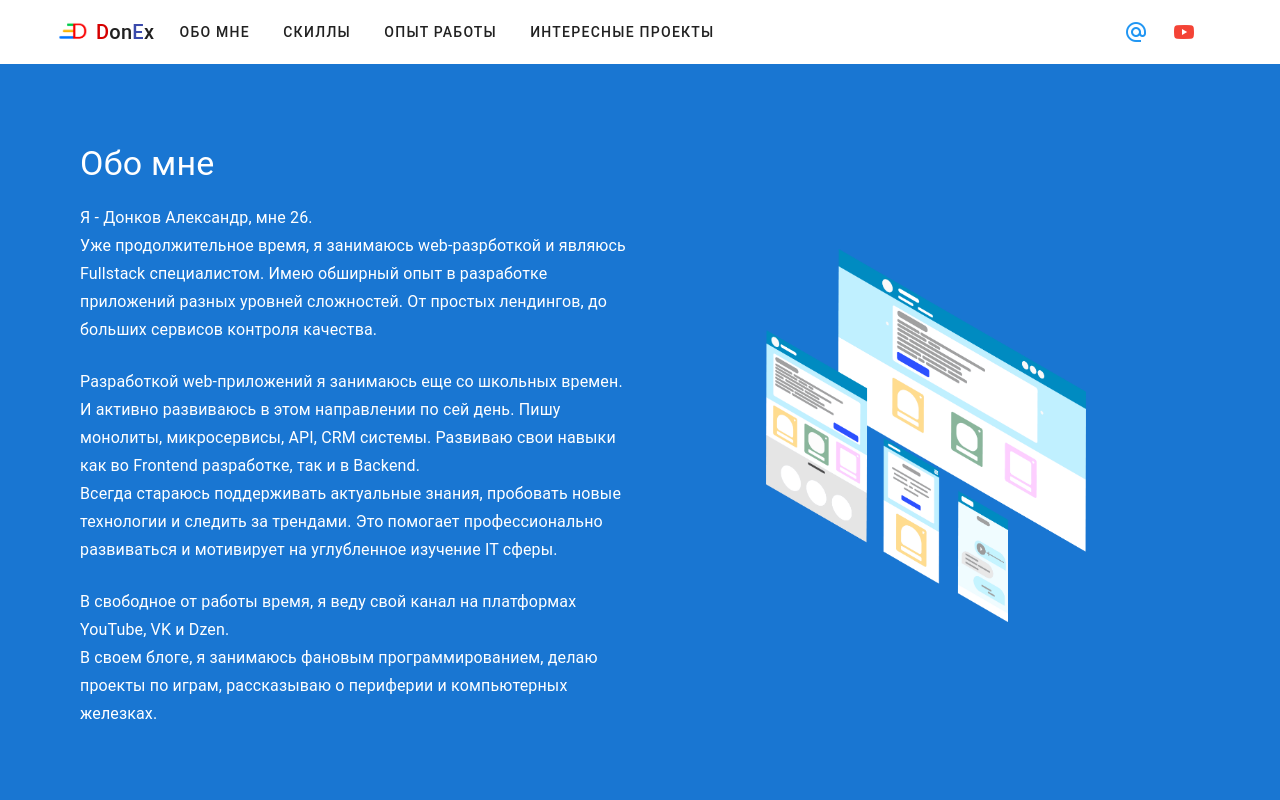
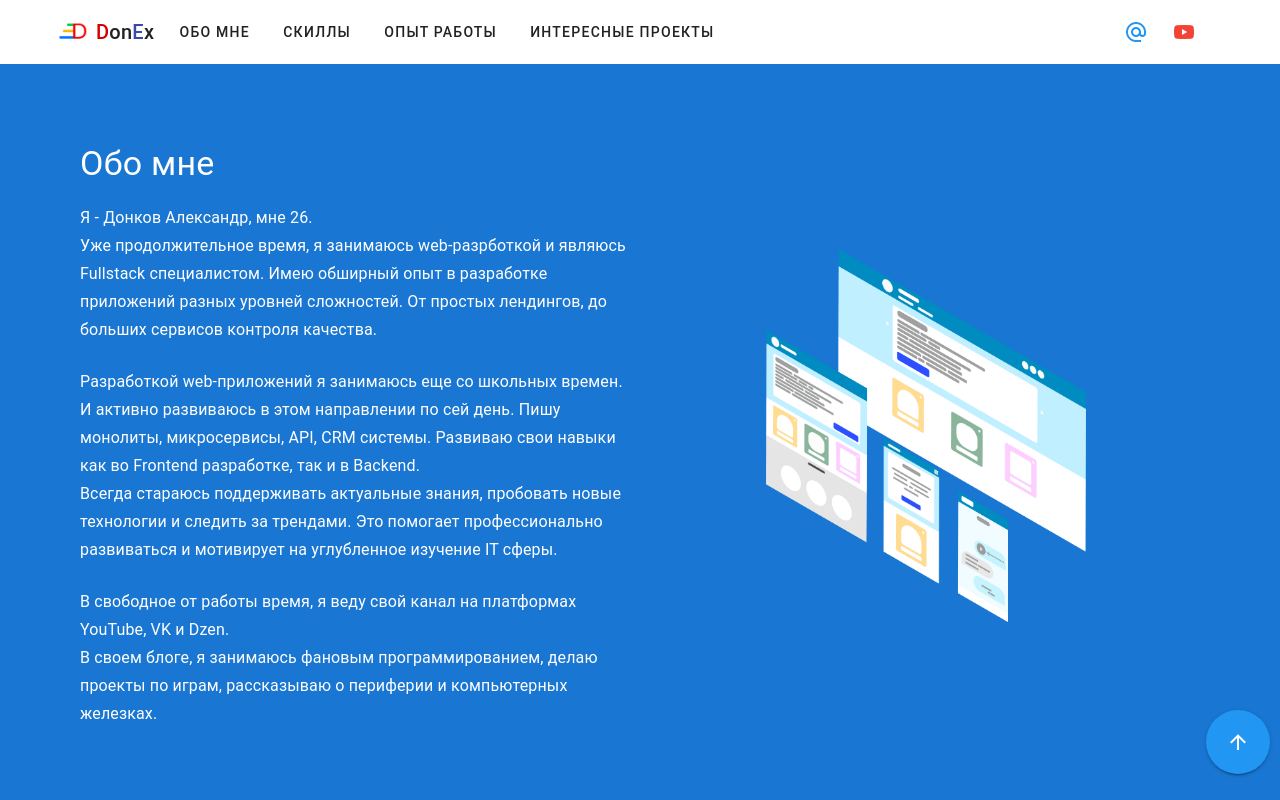
Before and after one commit to donexdoc/donex-project-vue, a Vue app: page / in a window 1280 px wide. Shown: the top 800 px of the page. Built offline with nearby package versions, Linux system fonts and the light colour scheme.

Commit message:
Добавлена кнопка возврата на верх страницы

```diff
--- /dev/null
+++ b/src/components/navigation/ScrollFab.vue
@@ -0,0 +1,23 @@
+<template>
+  <div class="floating-button-area">
+    <v-btn icon="mdi-arrow-up" class="my-4" color="blue" size="64" @click="scrollToTop"></v-btn>
+  </div>
+</template>
+
+<script setup lang="ts">
+import { useGoTo } from 'vuetify'
+
+const goTo = useGoTo()
+
+const scrollToTop = () => {
+  goTo(0)
+}
+</script>
+
+<style scoped>
+.floating-button-area {
+  position: fixed;
+  bottom: 10px;
+  right: 10px;
+}
+</style>
--- a/src/views/MainView.vue
+++ b/src/views/MainView.vue
@@ -5,6 +5,7 @@ import WorkExperience from '@/components/MainSections/WorkExperience.vue'
 import YTBlog from '@/components/MainSections/YTBlog.vue'
 import AboutMe from '@/components/MainSections/AboutMe.vue'
 import ContactLinks from '@/components/MainSections/ContactLinks.vue'
+import ScrollFab from '@/components/Navigation/ScrollFab.vue'
 </script>
 
 <template>
@@ -14,4 +15,5 @@ import ContactLinks from '@/components/MainSections/ContactLinks.vue'
   <ProjectList />
   <YTBlog />
   <ContactLinks />
+  <ScrollFab />
 </template>
```
